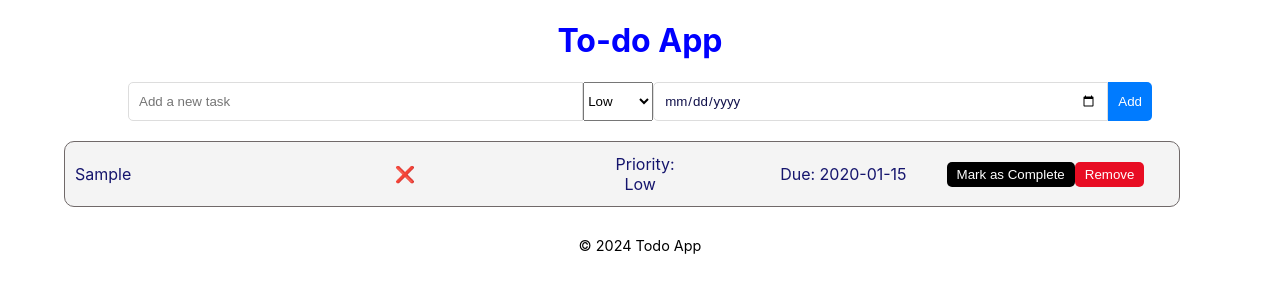
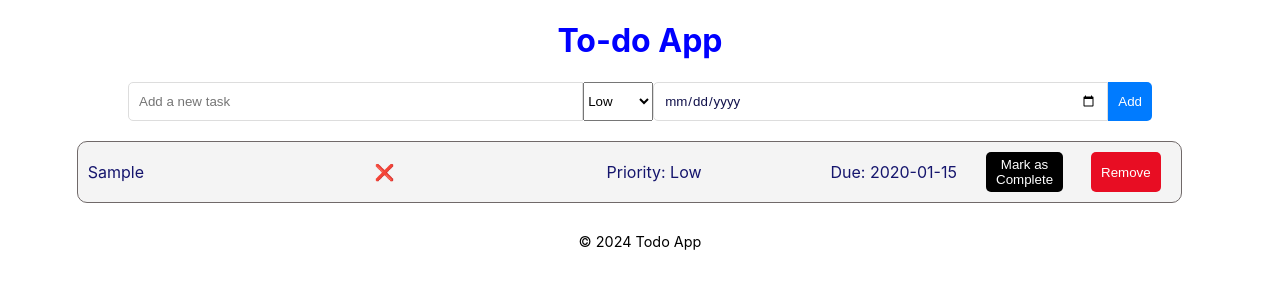
Before and after one commit to davidxv15/ToDo, a React (Create React App) app: page / in a window 1280 px wide. Both pictures are taken after typing "Sample", "2020-01-15" into the empty fields and a click on the button "Add". Shown: the top 300 px of the page. Built offline with nearby package versions, Linux system fonts and the light colour scheme.

Commit message:
li content spacing

```diff
--- a/src/components/TodoItem.css
+++ b/src/components/TodoItem.css
@@ -1,9 +1,9 @@
 .high-priority {
-    color: rgb(211, 18, 18); /*red bold or animation conveys importance */
-  }
+  color: rgb(211, 18, 18); /* red bold or animation conveys importance */
+}
 
 .med-priority {
-  color: rgb(221, 160, 17); /*orange or yellow conveys medium */
+  color: rgb(221, 160, 17); /* orange or yellow conveys medium */
 }
 
 li {
@@ -20,25 +20,34 @@ li span {
 
 li .task-text {
   flex: 2; /* Adjust flex values based on your layout needs */
+  min-width: 150px; /* Ensure minimum width for consistency */
 }
 
-li .completion-status
-/* li .priority */
-/* li .due-date,
-li .actions  */
-{
+li .completion-status,
+li .priority,
+li .due-date,
+li .actions {
   flex: 1;
   text-align: center; /* Center text if needed */
+}
+
+/* li .completion-status, */
+/* li .priority, */
+li .due-date {
+  padding: 2px 20px; /* Uniform padding */
+  margin-right: 5px;
+}
+
+li .completion-status {
+  padding-right: 10px;
+  transform: translateX(-50px);
+}
+
+li .priority {
   padding: 2px 70px;
 }
 
-li .priority {
-  flex: 1;
-  text-align: center;
-  padding: 2px 60px;
+li .actions {
+  display: flex;
+  gap: 28px; /* Space between buttons */
 }
-
-li .due-date,
-li .actions {
-  padding: 5px 15px;
-}
--- a/src/components/TodoList.css
+++ b/src/components/TodoList.css
@@ -2,7 +2,7 @@ ul {
   list-style: none;
   margin: auto;
   /* padding: auto; */
-  padding-left: 5%;
+  padding-left: 6%;
   align-items: center;
   place-content: center;
 }
```
